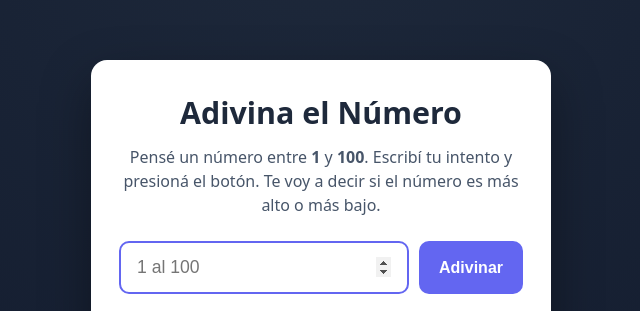
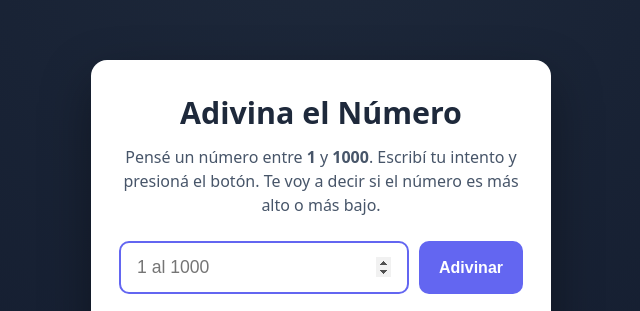
Before and after one commit to zrc44/juego-adivinanza, a plain HTML site: page index.html in a window 1280 px wide. Shown: the part 118-429 px from the top of the page, 319-959 px from the left. Drawn offline with Linux system fonts and the light colour scheme.

Commit message:
fix: derive game range from MAXIMO so guesses above 100 work

```diff
--- a/game.js
+++ b/game.js
@@ -21,6 +21,14 @@ let secreto;      // el número que hay que adivinar
 let intentos;     // cuántos intentos llevamos en esta partida
 let mejor = null; // la mejor partida (menos intentos) de esta sesión
 let terminado;    // true cuando ya se acertó
+
+/* --- 2b. El rango vive SOLO acá: se lo pasamos al HTML --- */
+// Así index.html no repite el número; todo sale de MINIMO y MAXIMO.
+document.getElementById("rangoMin").textContent = MINIMO;
+document.getElementById("rangoMax").textContent = MAXIMO;
+entrada.min = MINIMO;
+entrada.max = MAXIMO;
+entrada.placeholder = `${MINIMO} al ${MAXIMO}`;
 
 /* --- 3. Función: arranca una partida nueva --- */
 function nuevaPartida() {
@@ -49,7 +57,7 @@ function revisarIntento(evento) {
   const numero = Number(entrada.value);
   feedback.className = "juego__feedback";
 
-  // Validación: tiene que ser un entero entre 1 y 100.
+  // Validación: tiene que ser un entero dentro del rango (MINIMO..MAXIMO).
   if (!Number.isInteger(numero) || numero < MINIMO || numero > MAXIMO) {
     feedback.textContent = `Escribí un número entero entre ${MINIMO} y ${MAXIMO}.`;
     feedback.classList.add("es-error");
--- a/index.html
+++ b/index.html
@@ -13,7 +13,8 @@
     <h1 class="juego__titulo">Adivina el Número</h1>
 
     <p class="juego__ayuda">
-      Pensé un número entre <strong>1</strong> y <strong>100</strong>.
+      Pensé un número entre <strong id="rangoMin">…</strong> y
+      <strong id="rangoMax">…</strong>.
       Escribí tu intento y presioná el botón.
       Te voy a decir si el número es más alto o más bajo.
     </p>
@@ -25,10 +26,7 @@
         id="entrada"
         class="juego__entrada"
         type="number"
-        min="1"
-        max="100"
         inputmode="numeric"
-        placeholder="1 al 100"
         autocomplete="off"
         required
       />
```
Also changed, not shown: README.md.
